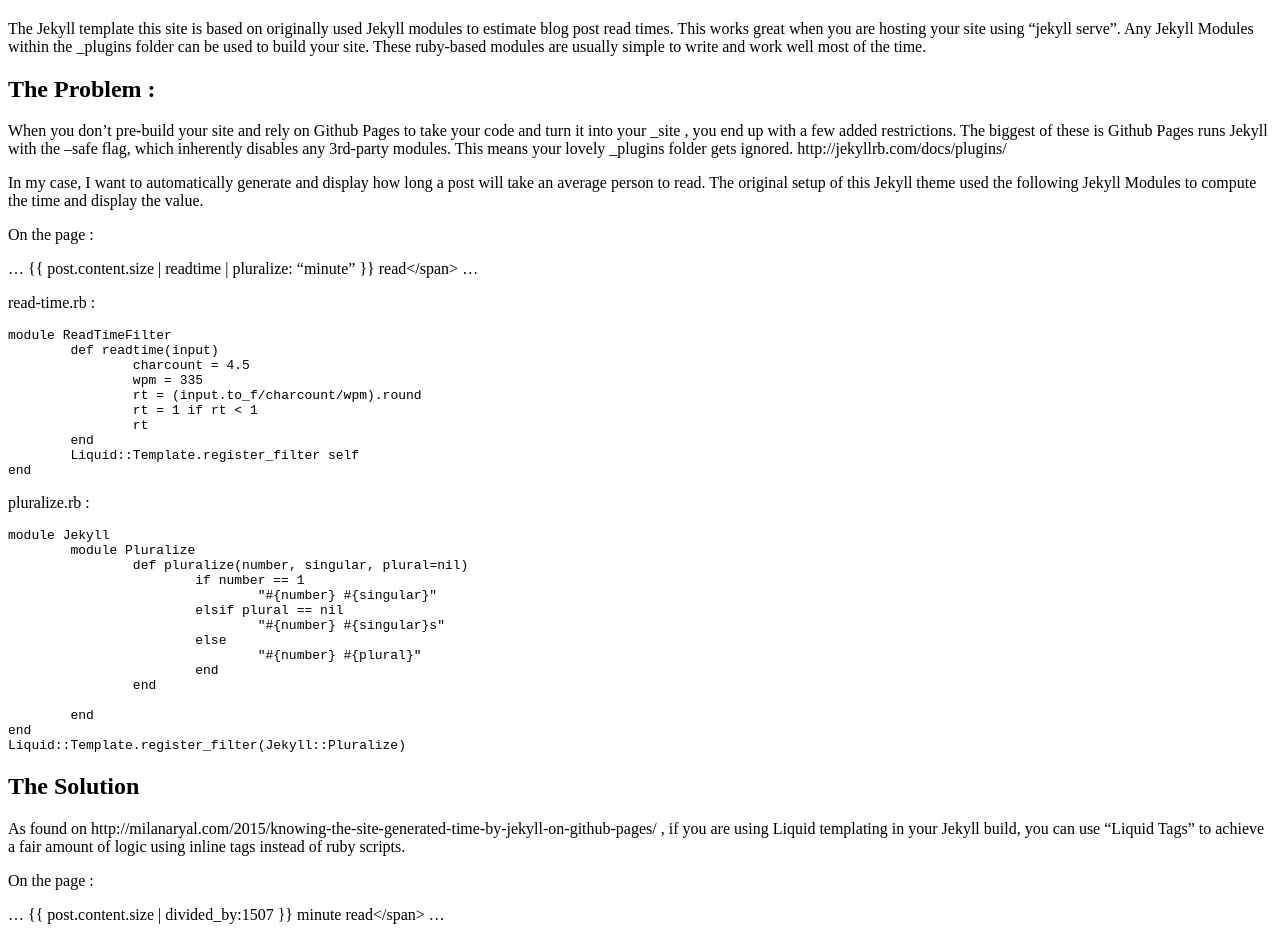
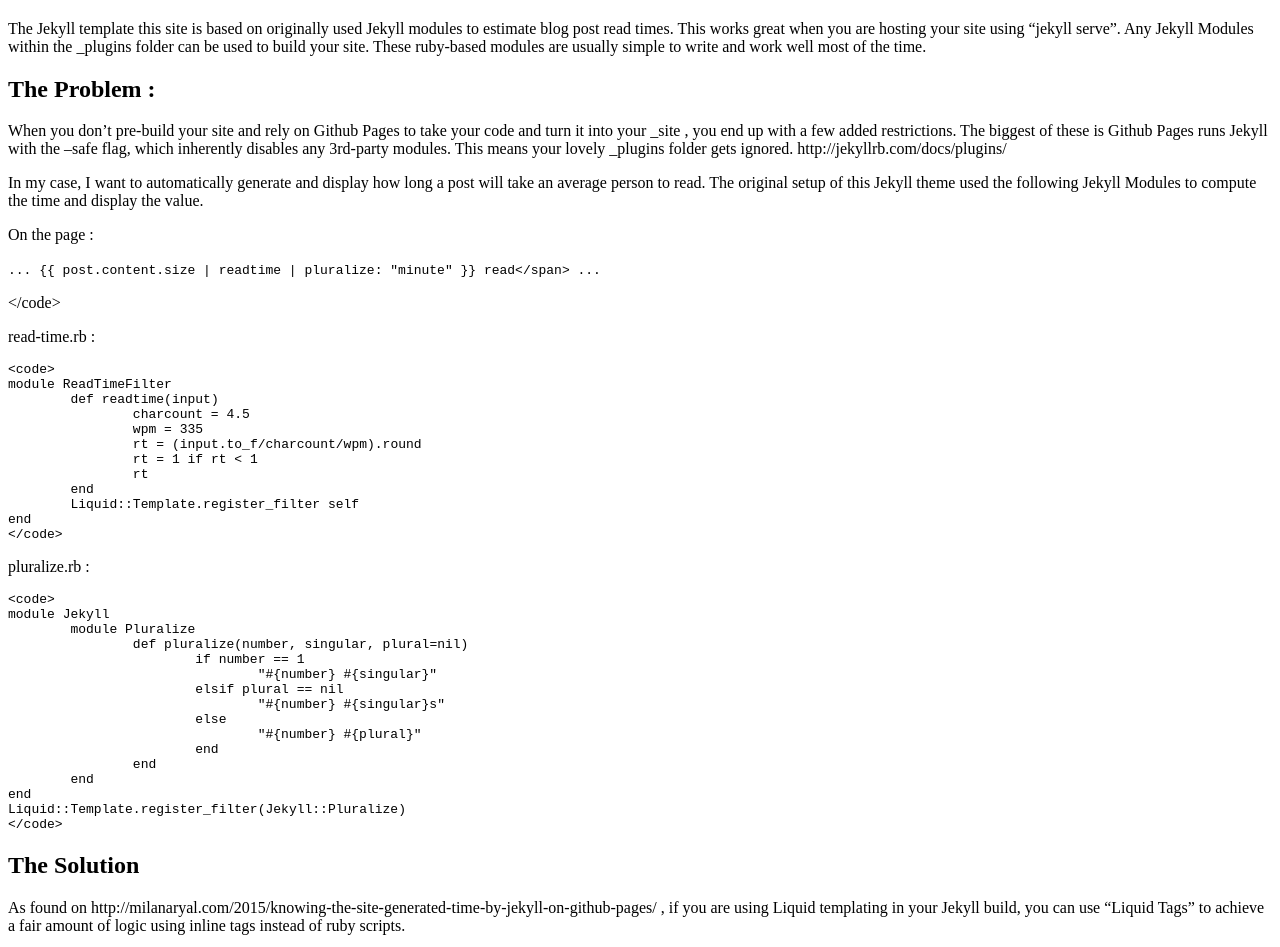
Before and after one commit to hmfaysal/Jekyll-HMFAYSAL-Theme, a Jekyll site: the page built from _posts/2015-09-30-liquid-jekyll.md, in a window 1280 px wide and 1400 px high, scrolled down 1075 px. Shown: the top 947 px of the window. Built offline with Jekyll 4.4.1, drawn with Linux system fonts in a browser that asks for light colours; comment, search, counter and statistics services are not loaded; some of the changed text lies outside the part shown.

Commit message:
added new post liquid jekyll

```diff
--- a/_posts/2015-09-30-liquid-jekyll.md
+++ b/_posts/2015-09-30-liquid-jekyll.md
@@ -26,14 +26,16 @@
 On the page &#58;
 
 {% raw %}
+<code>
 ...
 <i class="icon-time"></i> {{ post.content.size | readtime | pluralize: "minute" }}  read</span>
 ...
 {% endraw %}
-
+</code>
 
 read-time.rb &#58;
 ~~~ ruby
+<code>
 module ReadTimeFilter
 	def readtime(input)
 		charcount = 4.5
@@ -44,10 +46,12 @@
 	end
 	Liquid::Template.register_filter self
 end
+</code>
 ~~~
 
 pluralize.rb &#58;
 ~~~ ruby
+<code>
 module Jekyll
 	module Pluralize
 		def pluralize(number, singular, plural=nil)
@@ -59,10 +63,10 @@
 				"#{number} #{plural}"
 			end
 		end
-
 	end
 end
 Liquid::Template.register_filter(Jekyll::Pluralize)
+</code>
 ~~~
 
 # The Solution
@@ -71,11 +75,12 @@
 On the page &#58;
 
 {% raw %}
+<code>
 ...
 <i class="icon-time"></i> {{ post.content.size | divided_by:1507 }}  minute read</span>
 ...
 {% endraw %}
-
+</code>
 
 # Other Useful Tidbits &#58;
 <a>http://jekyllrb.com/docs/templates/</a>
```
